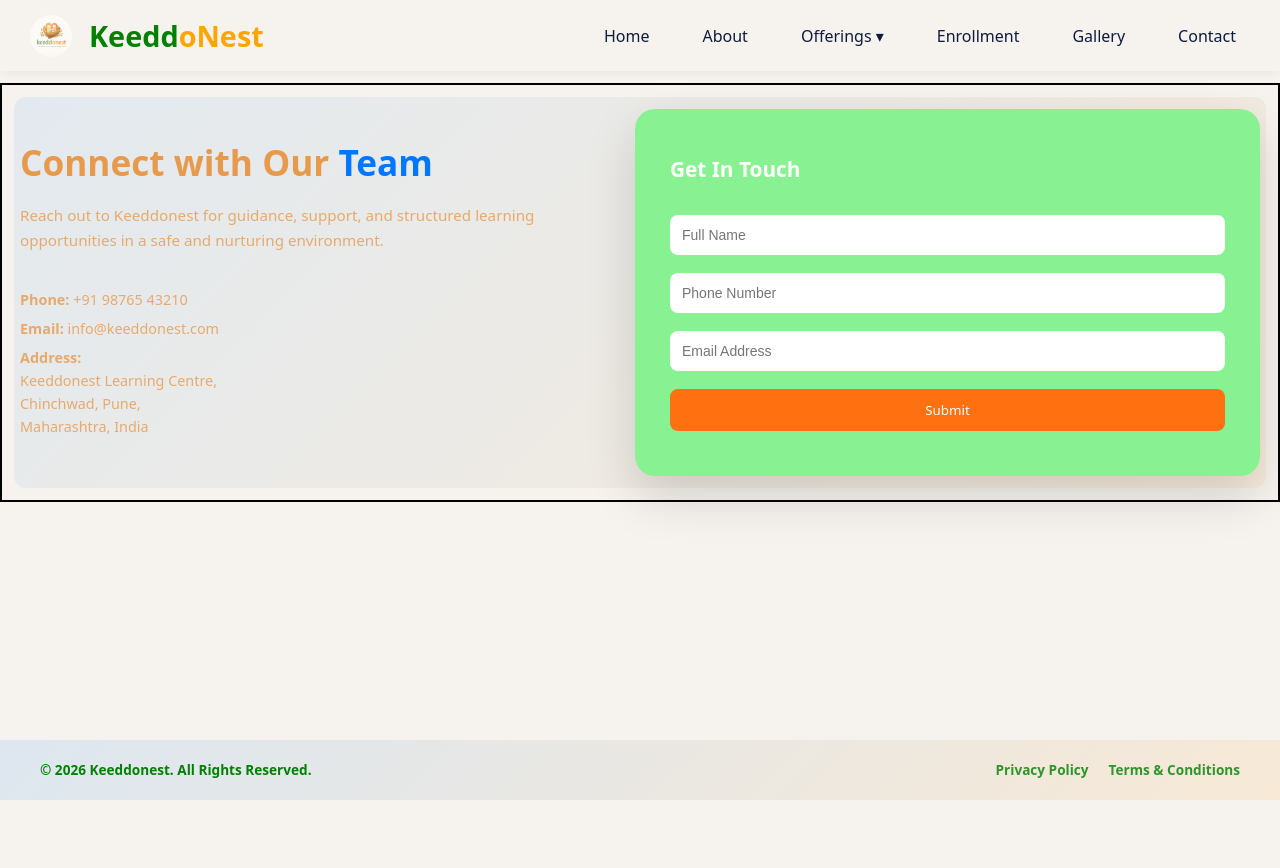
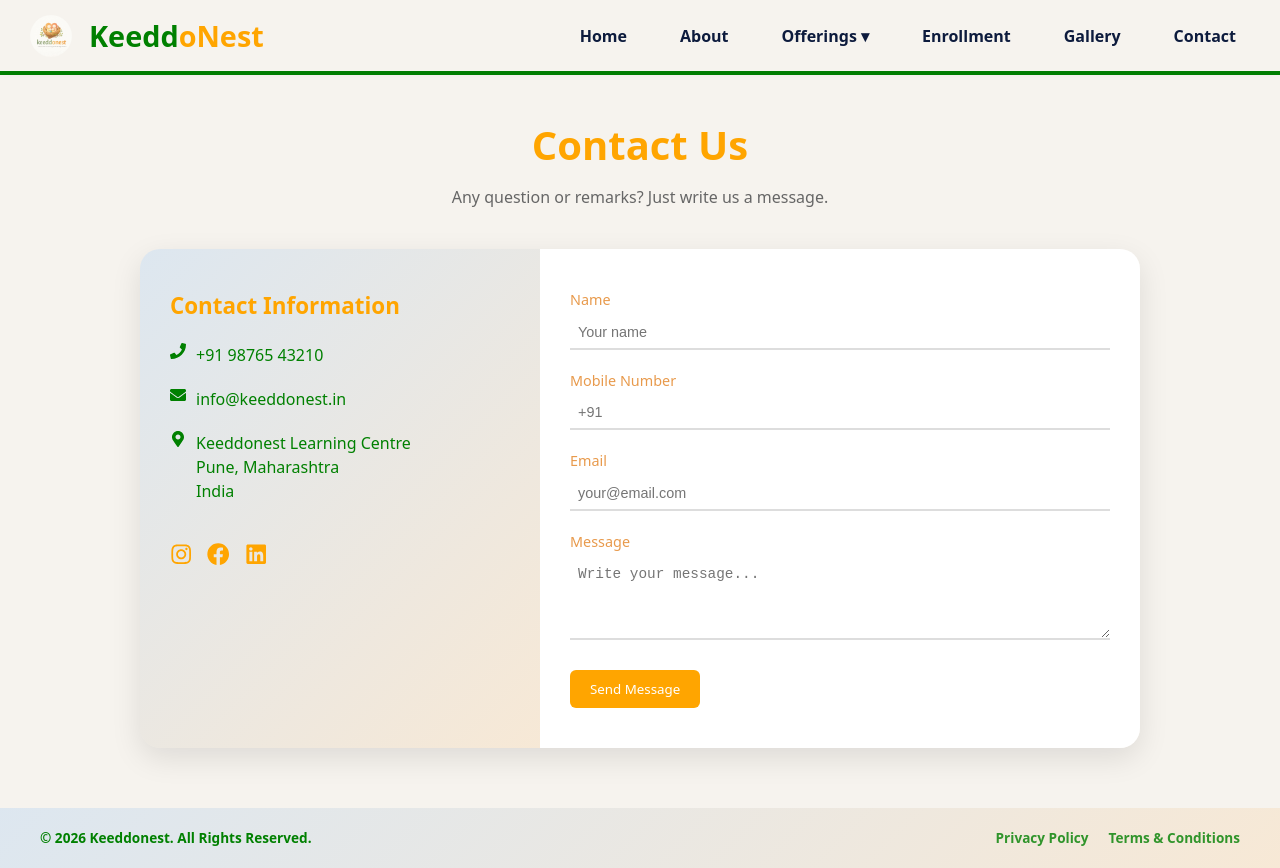
Before and after one commit to dipteshsoni/keeddoNest-frontend-demo-v1, a React (Vite) app in the folder KeeddoNest-frontend/: page /#/contact in a window 1280 px wide. Before the commit the page ends 800 px from the top, so only its background shows below. Built offline with nearby package versions, Linux system fonts and the light colour scheme.

Commit message:
changes regarding contact form, and other fields

```diff
--- a/KeeddoNest-frontend/src/components/CentrePhilosophy/CentrePhilosophy.css
+++ b/KeeddoNest-frontend/src/components/CentrePhilosophy/CentrePhilosophy.css
@@ -1,53 +1,118 @@
 .philosophy-section {
   width: 100%;
-  margin: 12px 0;
-  padding: 12px 8px;
   display: flex;
   justify-content: center;
-  border: 2px solid #000000;
+  /* border: 2px solid red; */
+  margin: 0;
 }
 
 .philosophy-wrapper {
   width: 100%;
-  max-width: 900px; /* Slightly narrower for focus */
-  padding: 30px 30px;
-  border-radius: 24px;
+  padding: 60px 40px;
 
-  background: linear-gradient(
+  /* background: linear-gradient(
     135deg,
     rgba(0, 123, 255, 0.08),
     rgba(255, 140, 0, 0.08)
-  );
+  ); */
 
-  text-align: center;
+  display: flex;
+  flex-direction: column;
+  gap: 25px;
 }
 
-.philosophy-wrapper h1 {
-  font-size: 1.9rem;
-  line-height: 1.3;
-  margin-bottom: 20px;
+/* LEFT TITLE */
+
+.philosophy-left h1 {
+  font-size: 2rem;
   font-weight: 800;
   color: orange;
+  line-height: 1.4;
+  text-align: center;
+
+
 }
 
-.philosophy-wrapper p {
-  font-size: 1rem;
-  line-height: 1.7;
-  opacity: 0.85;
-  color: green;
-  font-weight: 600;
-  text-align: center;
+/* RIGHT TEXT */
+
+.philosophy-right {
+  width: 100%;
 }
 
-/* ===== DESKTOP ===== */
+/* DESKTOP TEXT BLOCK */
+
+.philosophy-text {
+  display: none;
+}
+
+.philosophy-text p {
+  font-size: 1rem;
+  line-height: 1.6;
+  color: green;
+  margin-bottom: 8px;
+  font-weight: 600;
+  max-width: 600px;
+    font-style: italic;
+  /* border: 2px solid blue; */
+}
+
+/* MOBILE CAROUSEL */
+
+.philosophy-carousel {
+  overflow: hidden;
+  width: 100%;
+}
+
+.carousel-track {
+  display: flex;
+  transition: transform 0.6s ease;
+}
+
+.carousel-slide {
+  min-width: 100%;
+  padding: 10px 0;
+}
+
+.carousel-slide p {
+  font-size: 0.95rem;
+  line-height: 1.6;
+  color: green;
+  text-align: center;
+  font-weight: 600;
+}
+
+/* DESKTOP LAYOUT */
+
 @media (min-width: 768px) {
 
   .philosophy-wrapper {
+    flex-direction: row;
+    align-items: center;
+    gap: 50px;
     padding: 60px 60px;
   }
 
-  .philosophy-wrapper h1 {
-    font-size: 2.2rem;
+  .philosophy-left {
+    width: 40%;
+  }
+
+  .philosophy-right {
+    width: 60%;
+  }
+
+  .philosophy-left h1 {
+    text-align: center;
+    font-size: 2.3rem;
+    margin: 0 0px 0 60px;
+    border-right: 4px dashed green;
+  }
+
+  .philosophy-text {
+    display: block;
+  }
+
+  .philosophy-carousel {
+    display: none;
   }
 
 }
--- a/KeeddoNest-frontend/src/components/Contact/Contact.css
+++ b/KeeddoNest-frontend/src/components/Contact/Contact.css
@@ -1,134 +1,137 @@
-.contact-page {
+.contact-section {
   width: 100%;
-  margin: 12px 0;
-  padding: 12px 12px;
+  padding: 40px 20px;
   display: flex;
-  justify-content: center;
-  border: 2px solid #000000;
+  flex-direction: column;
+  align-items: center;
+  border-top: 4px solid green;
 }
 
-/* Gradient container */
-.contact-wrapper {
+.contact-title {
+  font-size: 2.5rem;
+  font-weight: 800;
+  color: orange;
+  text-align: center;
+}
+
+.contact-subtitle {
+  margin-top: 10px;
+  color: #666;
+  text-align: center;
+}
+
+.contact-container {
   width: 100%;
-  /* max-width: 1100px;  */
-  padding: 12px 6px;
-  border-radius: 12px;
-
-  background: linear-gradient(
-    135deg,
-    rgba(0, 123, 255, 0.08),
-    rgba(255, 140, 0, 0.08)
-  );
+  max-width: 1000px;
+  margin-top: 40px;
 
   display: flex;
   flex-direction: column;
-  gap: 40px;
+
+  border-radius: 20px;
+  overflow: hidden;
+
+  box-shadow: 0 10px 30px rgba(0,0,0,0.1);
 }
 
-/* LEFT SIDE */
-.contact-left {
-  display: flex;
-  flex-direction: column;
-  gap: 20px;
-}
-
-.contact-left h1 {
-  font-size: 2.2rem;
-  line-height: 1.2;
-}
-
-.contact-left h1 span {
-  color: #0077ff;
-}
-
-.contact-left p {
-  font-size: 0.95rem;
-  line-height: 1.6;
-  opacity: 0.8;
-}
+/* LEFT PANEL */
 
 .contact-info {
-  margin-top: 10px;
-}
+  background: linear-gradient(
+    135deg,
+    rgba(0,123,255,0.1),
+    rgba(255,140,0,0.1)
+  );
 
-.contact-info p {
-  margin: 6px 0;
-  font-size: 0.9rem;
-}
-
-/* RIGHT FORM CARD */
-.contact-form-card {
-  background: #88f292;
-  padding: 35px 25px;
-  border-radius: 20px;
-  color: white;
-
-  box-shadow: 0 20px 50px rgba(0,0,0,0.15);
+  padding: 40px 30px;
 
   display: flex;
   flex-direction: column;
   gap: 20px;
 }
 
-.contact-form-card h2 {
-  font-size: 1.3rem;
-  margin-bottom: 10px;
+.contact-info h2 {
+  font-size: 1.4rem;
+  color: orange;
 }
 
-.contact-form-card form {
+.info-item {
+  display: flex;
+  gap: 10px;
+  align-items: flex-start;
+  color: green;
+  font-weight: 500;
+}
+
+.social-icons {
+  margin-top: 20px;
+  display: flex;
+  gap: 15px;
+  font-size: 1.4rem;
+  color: orange;
+  cursor: pointer;
+}
+
+/* FORM */
+
+.contact-form {
+  background: white;
+  padding: 40px 30px;
+}
+
+.form-group {
   display: flex;
   flex-direction: column;
-  gap: 18px;
+  margin-bottom: 20px;
 }
 
-.contact-form-card input {
-  padding: 12px;
-  border-radius: 8px;
-  border: none;
-  font-size: 14px;
+.form-group label {
+  font-size: 0.9rem;
+  margin-bottom: 5px;
 }
 
-.contact-form-card input:focus {
+.form-group input,
+.form-group textarea {
+  border: none;
+  border-bottom: 2px solid #ddd;
+  padding: 8px;
   outline: none;
-  box-shadow: 0 0 0 2px rgba(53, 215, 183, 0.5);
+  font-size: 0.9rem;
 }
 
-.contact-form-card button {
-  padding: 12px;
-  border: none;
-  border-radius: 8px;
-  cursor: pointer;
-  background: #ff7011;
-  color: white;
-  font-weight: 500;
-  transition: 0.3s ease;
+.form-group input:focus,
+.form-group textarea:focus {
+  border-color: orange;
 }
 
-.contact-form-card button:hover {
-  background: #005fcc;
+button {
+  margin-top: 10px;
+  padding: 10px 20px;
+  border: none;
+  background: orange;
+  color: white;
+  border-radius: 6px;
+  cursor: pointer;
 }
 
-.success-msg {
-  font-size: 0.95rem;
-  color: #4CAF50;
+button:hover {
+  opacity: 0.9;
 }
 
-/* ===== DESKTOP ===== */
+/* DESKTOP */
+
 @media (min-width: 768px) {
 
-  .contact-wrapper {
+  .contact-container {
     flex-direction: row;
-    align-items: center;
-    gap: 60px;
   }
 
-  .contact-left {
-    flex: 1;
+  .contact-info {
+    width: 40%;
   }
 
-  .contact-form-card {
-    flex: 1;
-    padding: 45px 35px;
+  .contact-form {
+    width: 60%;
   }
 
 }
--- a/KeeddoNest-frontend/src/components/Contact/Contact.jsx
+++ b/KeeddoNest-frontend/src/components/Contact/Contact.jsx
@@ -1,119 +1,103 @@
-import { useState } from "react";
-import "./Contact.css";
+import "./contact.css";
+import {
+  FaPhone,
+  FaEnvelope,
+  FaMapMarkerAlt,
+  FaInstagram,
+  FaFacebook,
+  FaLinkedin,
+} from "react-icons/fa";
 
 export default function Contact() {
+  return (
+    <section className="contact-section">
+      <h1 className="contact-title">Contact Us</h1>
+      <p className="contact-subtitle">
+        Any question or remarks? Just write us a message.
+      </p>
 
-  const [formData, setFormData] = useState({
-    name: "",
-    phone: "",
-    email: ""
-  });
+      <div className="contact-container">
+        {/* LEFT INFO */}
+        <div className="contact-info">
+          <h2>Contact Information</h2>
 
-  const [submitted, setSubmitted] = useState(false);
+          <div className="info-item">
+            <FaPhone />
+            <span>+91 98765 43210</span>
+          </div>
 
-  const handleChange = (e) => {
-    setFormData({
-      ...formData,
-      [e.target.name]: e.target.value
-    });
-  };
+          <div className="info-item">
+            <FaEnvelope />
+            <span>info@keeddonest.in</span>
+          </div>
 
-  const handleSubmit = (e) => {
-    e.preventDefault();
+          <div className="info-item">
+            <FaMapMarkerAlt />
+            <span>
+              Keeddonest Learning Centre <br />
+              Pune, Maharashtra <br />
+              India
+            </span>
+          </div>
 
-    // 🔹 DUMMY GOOGLE FORM ENDPOINT
-    const formURL =
-      "https://docs.google.com/forms/d/e/DUMMY_FORM_ID/formResponse";
-
-    const data = new FormData();
-
-    // 🔹 Dummy entry IDs (replace later)
-    data.append("entry.1111111111", formData.name);
-    data.append("entry.2222222222", formData.phone);
-    data.append("entry.3333333333", formData.email);
-
-    fetch(formURL, {
-      method: "POST",
-      mode: "no-cors",
-      body: data,
-    });
-
-    setSubmitted(true);
-  };
-
-  return (
-    <section className="contact-page">
-
-      <div className="contact-wrapper">
-
-        {/* LEFT SECTION */}
-        <div className="contact-left">
-          <h1>
-            Connect with Our <span>Team</span>
-          </h1>
-
-          <p>
-            Reach out to Keeddonest for guidance, support, and structured
-            learning opportunities in a safe and nurturing environment.
-          </p>
-
-          <div className="contact-info">
-            <p><strong>Phone:</strong> +91 98765 43210</p>
-            <p><strong>Email:</strong> info@keeddonest.com</p>
-            <p>
-              <strong>Address:</strong><br />
-              Keeddonest Learning Centre,<br />
-              Chinchwad, Pune,<br />
-              Maharashtra, India
-            </p>
+          <div className="social-icons">
+            <FaInstagram />
+            <FaFacebook />
+            <FaLinkedin />
           </div>
         </div>
 
-        {/* RIGHT SECTION (FORM CARD) */}
-        <div className="contact-form-card">
+        {/* RIGHT FORM */}
+        <div className="contact-form">
+          <form
+            action="https://docs.google.com/forms/d/e/FORM_ID/formResponse"
+            method="POST"
+            target="_blank"
+          >
+            <div className="form-group">
+              <label>Name</label>
+              <input
+                name="entry.111111"
+                type="text"
+                placeholder="Your name"
+                required
+              />
+            </div>
 
-          <h2>Get In Touch</h2>
+            <div className="form-group">
+              <label>Mobile Number</label>
+              <input
+                name="entry.222222"
+                type="tel"
+                placeholder="+91"
+                required
+              />
+            </div>
 
-          {submitted ? (
-            <p className="success-msg">
-              Thank you! We will get back to you shortly.
-            </p>
-          ) : (
-            <form onSubmit={handleSubmit}>
+            <div className="form-group">
+              <label>Email</label>
+              <input
+                name="entry.333333"
+                type="email"
+                placeholder="your@email.com"
+                required
+              />
+            </div>
 
-              <input
-                type="text"
-                name="name"
-                placeholder="Full Name"
+            <div className="form-group">
+              <label>Message</label>
+              <textarea
+                name="entry.444444"
+                rows="4"
+                placeholder="Write your message..."
                 required
-                onChange={handleChange}
               />
+            </div>
 
-              <input
-                type="text"
-                name="phone"
-                placeholder="Phone Number"
-                required
-                onChange={handleChange}
-              />
-
-              <input
-                type="email"
-                name="email"
-                placeholder="Email Address"
-                required
-                onChange={handleChange}
-              />
-
-              <button type="submit">Submit</button>
-
-            </form>
-          )}
-
+            <button type="submit">Send Message</button>
+          </form>
         </div>
-
       </div>
-
     </section>
   );
 }
--- a/KeeddoNest-frontend/src/components/FounderSection/FounderSection.css
+++ b/KeeddoNest-frontend/src/components/FounderSection/FounderSection.css
@@ -1,42 +1,58 @@
 .founder-section {
   width: 100%;
-  margin: 20px 0;
-  padding: 50px 16px;
+  margin: 0 0;
+  padding: 30px 16px;
   display: flex;
   justify-content: center;
-  border: 4px dashed green;
+  border-top: 5px solid orange;
 }
 
-/* Smaller than ideology for better hierarchy */
 .founder-wrapper {
   width: 100%;
-  max-width: 900px;   /* Smaller for desktop */
-  padding: 40px 20px;
+  max-width: 1200px;
+  padding: 30px 20px;
   border-radius: 20px;
-
+/*
   background: linear-gradient(
-    135deg,
+    90deg,
     rgba(0, 123, 255, 0.08),
     rgba(255, 140, 0, 0.08)
-  );
+  ); */
 
   display: flex;
   flex-direction: column;
-  gap: 30px;
+  gap: 20px;
+  /* border: 2px solid #0d1b3d; */
 }
 
 .founder-title {
   text-align: center;
-  font-size: 1.6rem;
+  font-size: 1.8rem;
+  font-weight: 800;
+  color: orange;
 }
+
+
+/* GRID WRAPPER */
+.founder-grid {
+  display: flex;
+  flex-direction: column;
+  gap: 25px;
+}
+
 
 /* CARD */
 .founder-card {
   display: flex;
   flex-direction: column;
-  gap: 20px;
+  gap: 12px;
 
   background: white;
+  background: linear-gradient(
+    90deg,
+    rgba(0, 123, 255, 0.08),
+    rgba(255, 140, 0, 0.08)
+  );
   padding: 20px;
   border-radius: 14px;
 }
@@ -47,8 +63,8 @@
 }
 
 .founder-image img {
-  width: 150px;
-  height: 150px;
+  width: 140px;
+  height: 140px;
   border-radius: 50%;
   object-fit: cover;
 }
@@ -61,39 +77,41 @@
 }
 
 .founder-content h1 {
-  font-size: 1.1rem;
+  font-size: 1.4rem;
+  color: orange;
 }
 
 .founder-content h2 {
-  font-size: 0.9rem;
-  opacity: 0.7;
+  font-size: 1.1rem;
+  color: orange;
 }
 
 .founder-content p {
   font-size: 0.9rem;
-  line-height: 1.6;
+  line-height: 1.5;
+  color: green;
+  font-weight: 600;
 }
 
-/* ===== DESKTOP ===== */
+.founder-contact {
+  margin-top: 8px;
+  font-size: 0.9rem;
+  font-weight: 600;
+  color: #333;
+}
+
+
+/* DESKTOP LAYOUT */
 @media (min-width: 768px) {
 
-  .founder-card {
+  .founder-grid {
     flex-direction: row;
-    align-items: center;
-    gap: 30px;
-    padding: 25px;
+    justify-content: center;
+    gap: 40px;
   }
 
-  .founder-card.reverse {
-    flex-direction: row-reverse;
+  .founder-card {
+    width: 50%;
   }
 
-  .founder-image img {
-    width: 320px;
-    height: 180px;
-  }
-
-  .founder-content {
-    text-align: left;
-  }
 }
--- a/KeeddoNest-frontend/src/components/FounderSection/FounderSection.jsx
+++ b/KeeddoNest-frontend/src/components/FounderSection/FounderSection.jsx
@@ -7,6 +7,8 @@
       <div className="founder-wrapper">
 
         <h2 className="founder-title">Meet Our Founder</h2>
+
+        <div className="founder-grid">
 
           {/* CARD 1 */}
           <div className="founder-card">
@@ -20,34 +22,47 @@
             <div className="founder-content">
               <h1>Founder Name</h1>
               <h2>Designation</h2>
+
               <p>
                 A passionate mentor dedicated to creating a safe and meaningful
                 learning environment. With a strong belief in balanced growth,
                 the founder focuses on guiding individuals toward clarity,
                 confidence and long-term personal development.
               </p>
+
+              <div className="founder-contact">
+                Contact: +91 98765 43210
+              </div>
             </div>
           </div>
 
-        {/* CARD 2 (REVERSED DESIGN) */}
-        <div className="founder-card reverse">
+
+          {/* CARD 2 */}
+          <div className="founder-card">
+            <div className="founder-image">
+              <img
+                src="https://images.unsplash.com/photo-1500648767791-00dcc994a43e"
+                alt="Founder"
+              />
+            </div>
+
             <div className="founder-content">
               <h1>Founder Vision</h1>
               <h2>Guiding Philosophy</h2>
+
               <p>
                 Built on the idea of one centre and one philosophy, this journey
                 is about nurturing individuals through compassion, structure and
                 mindful transformation while maintaining a strong sense of
                 community and emotional safety.
               </p>
+
+              <div className="founder-contact">
+                Contact: info@keeddonest.in
+              </div>
+            </div>
           </div>
 
-          <div className="founder-image">
-            <img
-              src="https://images.unsplash.com/photo-1500648767791-00dcc994a43e"
-              alt="Founder"
-            />
-          </div>
         </div>
 
       </div>
--- a/KeeddoNest-frontend/src/components/Home/Home.jsx
+++ b/KeeddoNest-frontend/src/components/Home/Home.jsx
@@ -15,7 +15,6 @@
       <CentrePhilosophy />
       <FounderSection />
       <OfferingSection />
-      <WannaConnect />
       <Contact />
     </>
   );
--- a/KeeddoNest-frontend/src/components/HomeHero/HomeHero.css
+++ b/KeeddoNest-frontend/src/components/HomeHero/HomeHero.css
@@ -10,13 +10,13 @@
 /* IMAGE AREA */
 .hero-image {
   width: 100%;
-  height: 45vh;
+  height: 60vh;
   /* border: 2px solid red; */
 }
 
 .hero-image img {
   width: 100%;
-  height: 100%;
+  height: 60vh;
   object-fit: cover;
   /* border: 4px solid blue; */
   margin: 8px auto;
@@ -27,6 +27,7 @@
   padding: 24px 16px;
   display: flex;
   flex-direction: column;
+  justify-content: center;
   gap: 12px;
 }
 
@@ -50,18 +51,22 @@
 }
 
 .introPara {
-  font-size: 16px;
+  font-size: 1.2rem;
   line-height: 1.6;
   color: green;
   font-weight: 600;
+  text-align: center;
 }
 .introHeading {
-  font-size: 28px;
+  font-size: 2.5rem;
   color: orange;
   font-weight: 800;
+  text-align: center;
+
 }
 .introSubHeading {
-  font-size: 20px;
+  font-size: 1.5rem;
   color: rgba(255, 166, 0, 0.764);
   font-weight: 700;
+  text-align: center;
 }
--- a/KeeddoNest-frontend/src/components/HomeHero/HomeHero.jsx
+++ b/KeeddoNest-frontend/src/components/HomeHero/HomeHero.jsx
@@ -1,4 +1,6 @@
 import "./homeHero.css";
+import KeeddonestImage1 from "../../assets/keeddoNestImage01.jpeg";
+// import KeeddoNestLogo from "../../assets/KeeddonestLogo.jpeg";
 
 export default function HomeHero() {
   return (
@@ -7,7 +9,7 @@
       {/* LEFT IMAGE */}
       <div className="hero-image">
         <img
-          src="https://images.unsplash.com/photo-1503676260728-1c00da094a0b"
+          src={KeeddonestImage1}
           alt="placeholder"
         />
       </div>
--- a/KeeddoNest-frontend/src/components/Navbar/Navbar.css
+++ b/KeeddoNest-frontend/src/components/Navbar/Navbar.css
@@ -57,6 +57,7 @@
   border-radius: 20px;
   transition: all 0.3s ease;
   cursor: pointer;
+  font-weight: 600;
   color: #0d1b3d;
 }
 
@@ -257,10 +258,10 @@
    background: linear-gradient(
     90deg,
     white,
-    rgb(255, 224, 166)
+    rgb(255, 246, 233)
   );
 
-  color: green;
+   color: #0d1b3d;
   padding: 30px 20px;
   transform: translateX(100%);
   transition: transform 0.35s ease;
@@ -294,16 +295,17 @@
   flex-direction: column;
   gap: 22px;
   font-size: 1.15rem;
-  font-weight: 500;
-  color: green;
+  font-weight: 700;
+  color: #0d1b3d;
 
 
 }
 
 .mobile-nav-list li a {
   text-decoration: none;
-  color: green;
+  color: #0d1b3d;
   font-size: 1.4rem;
+  font-weight: 700;
   border-bottom: 2px dashed orange;
 
 }
@@ -336,16 +338,16 @@
    background: linear-gradient(
     90deg,
     white,
-   rgb(255, 224, 166)
+   rgb(249, 242, 230)
   );
 
-  color: green;
+  color: #0d1b3d;
 
 }
 .mobile-sub-list li a {
   font-size: 1.2rem;
   opacity: 0.9;
-  color: green;
+  color: #0d1b3d;
   padding: 8px 12px ;
 
 
--- a/KeeddoNest-frontend/src/components/OfferingSection/OfferingSection.css
+++ b/KeeddoNest-frontend/src/components/OfferingSection/OfferingSection.css
@@ -1,8 +1,9 @@
 .offers-section {
   width: 100%;
-  margin-top: 12px;
+  margin: 24px 0px;
+  padding: 20px 16px;
   text-align: center;
-  border: 2px solid red;
+  /* border: 4px solid red; */
 }
 
 .offers-title {
@@ -38,7 +39,7 @@
 
 .offer-card img {
   width: 100%;
-  height: 220px;
+  height: 350px;
   object-fit: cover;
   border-radius: 12px;
 }
```
Also changed, not shown: KeeddoNest-frontend/src/components/CentrePhilosophy/CentrePhilosophy.jsx (+62 -12 lines), KeeddoNest-frontend/src/assets/KeeddonestImage01.jpeg (added), KeeddoNest-frontend/src/assets/KeeddonestImage1.jpeg (added). Lines whose indentation alone changed are shown as unchanged.
